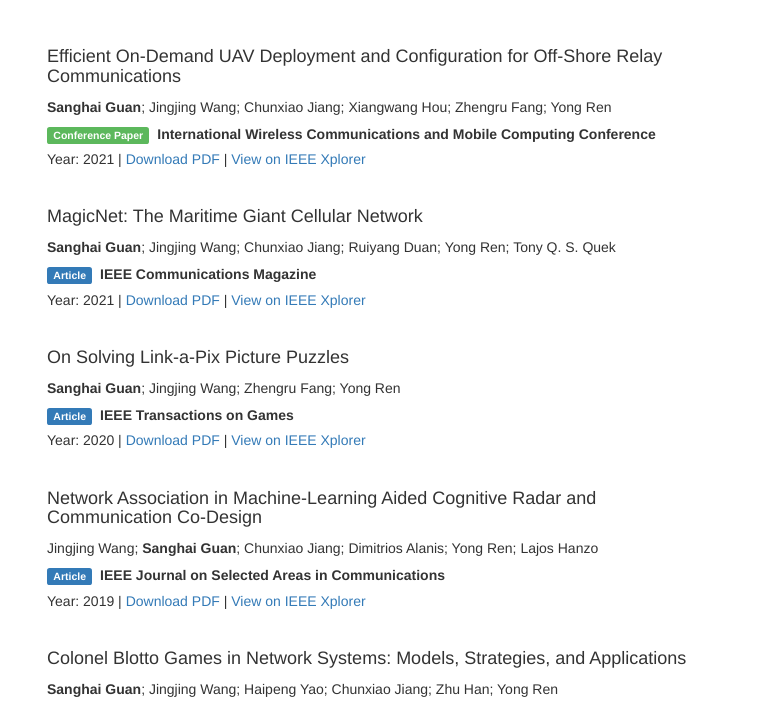
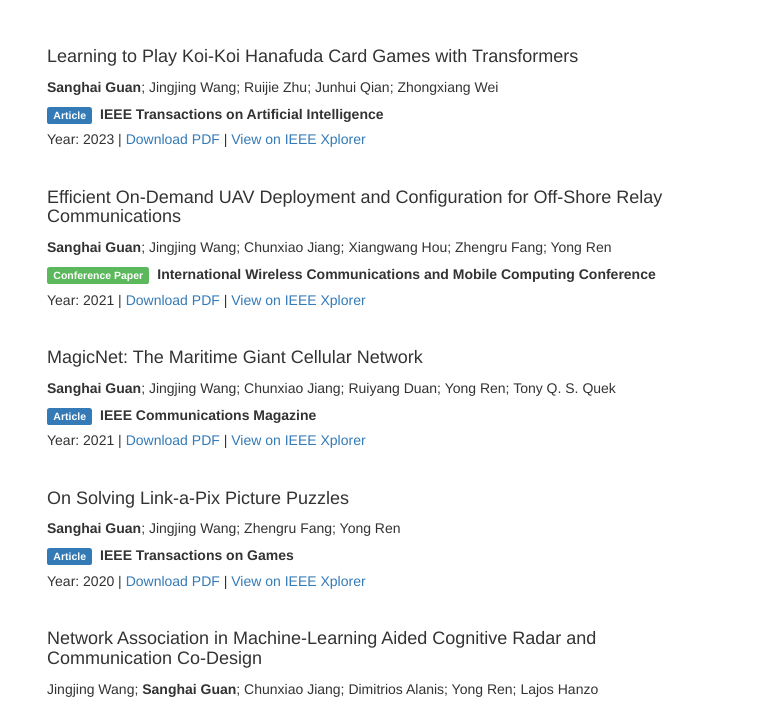
Before and after one commit to guansanghai/guansanghai.github.io, a plain HTML site: page research.html in a window 1280 px wide. Shown: the part 84-789 px from the top of the page, without its empty margins (258-1021 px from the left). Drawn offline with Linux system fonts and the light colour scheme.

Commit message:
Update research.html

```diff
--- a/research.html
+++ b/research.html
@@ -71,6 +71,12 @@
 
       <div class="row marketing">
         <div class="col-lg-12">
+
+          <h4>Learning to Play Koi-Koi Hanafuda Card Games with Transformers</h4>
+          <p><strong>Sanghai Guan</strong>; Jingjing Wang; Ruijie Zhu; Junhui Qian; Zhongxiang Wei</p>
+          <h5><span class="label label-primary">Article</span> &nbsp<strong>IEEE Transactions on Artificial Intelligence</strong></h5>
+          <h5>Year: 2023 | <a href="./paper/10032777.pdf" target="_blank">Download PDF</a> | <a href="https://ieeexplore.ieee.org/document/10032777/" target="_blank">View on IEEE Xplorer</a></h5>
+          <br>
 
           <h4>Efficient On-Demand UAV Deployment and Configuration for Off-Shore Relay Communications</h4>
           <p><strong>Sanghai Guan</strong>; Jingjing Wang; Chunxiao Jiang; Xiangwang Hou; Zhengru Fang; Yong Ren</p>
```
